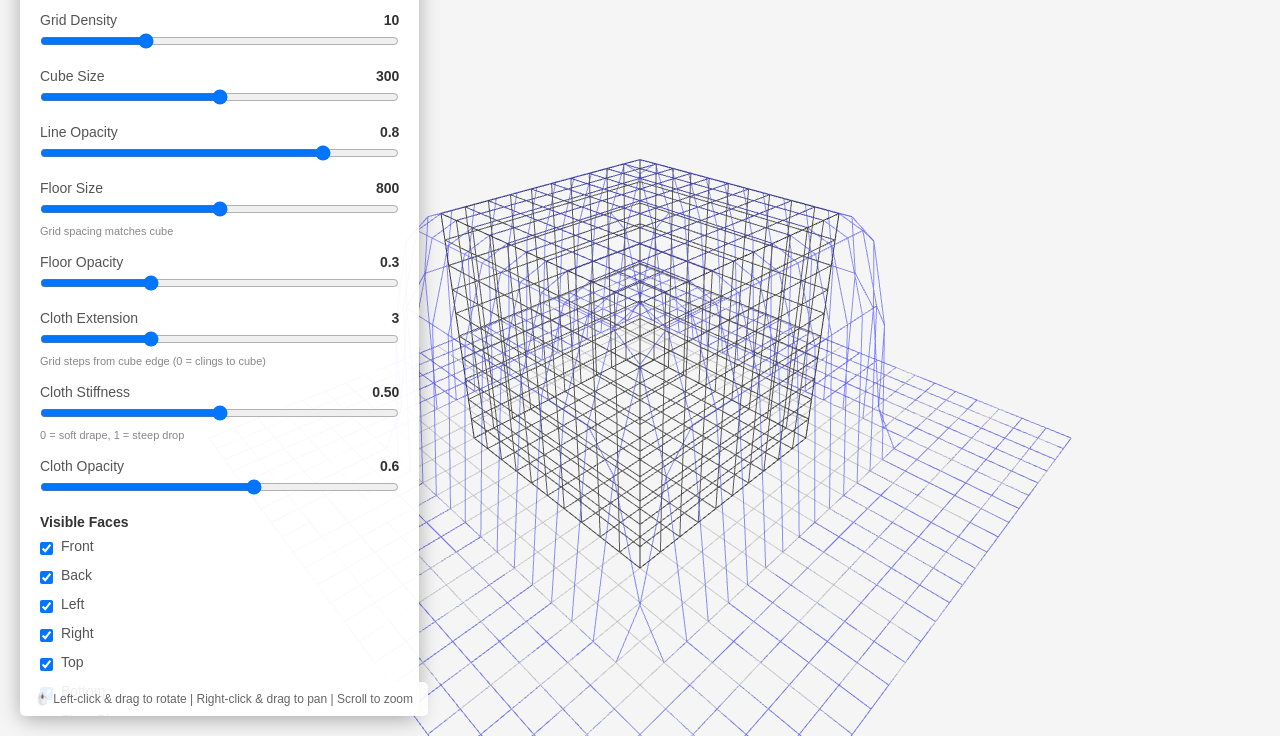
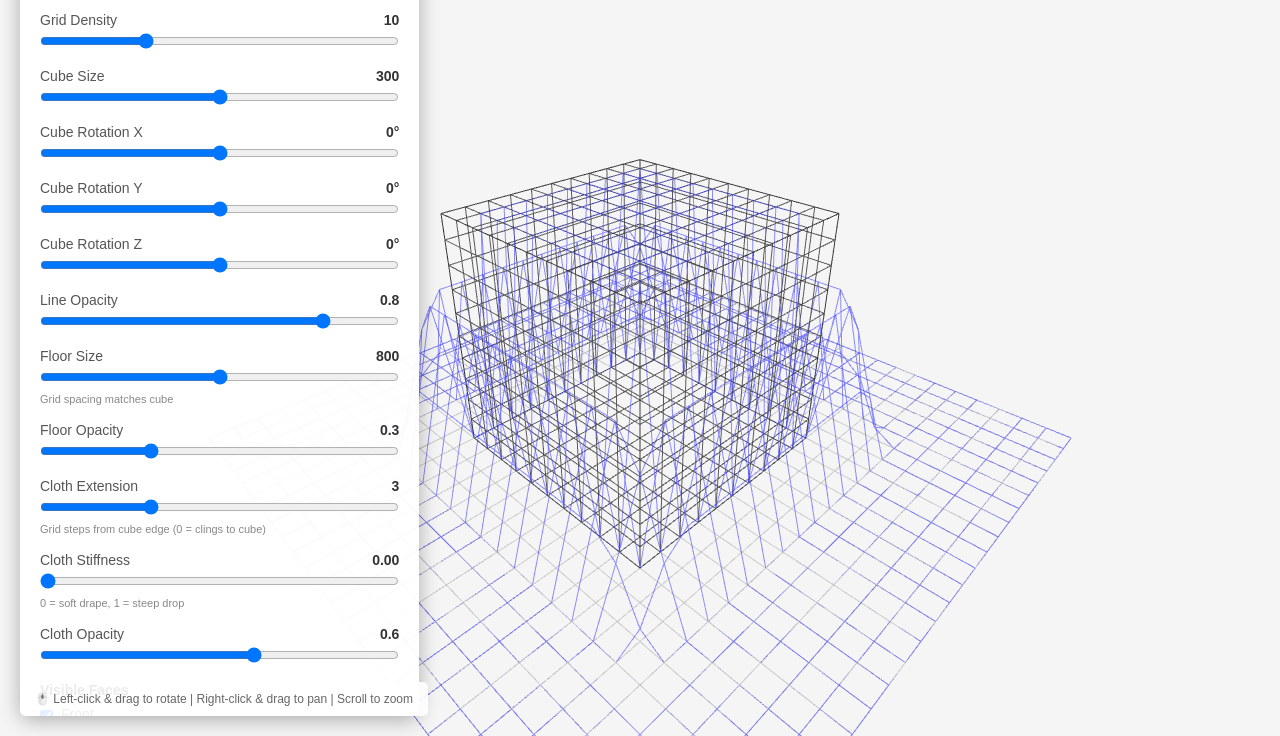
Before and after one commit to stephanschulz/grid-cube, a website: page cube-demo.html in a window 1280 px wide. Shown: the part 64-800 px from the top of the page. Drawn offline with nearby package versions, Linux system fonts and the light colour scheme; animation ran at ten frames a second.

Commit message:
cloth ray from top

```diff
--- a/cube-demo.html
+++ b/cube-demo.html
@@ -137,6 +137,30 @@
 
         <div class="control-group">
             <label>
+                Cube Rotation X
+                <span class="value-display" id="cubeRotationXValue">0°</span>
+            </label>
+            <input type="range" id="cubeRotationXSlider" min="-180" max="180" step="5" value="0">
+        </div>
+
+        <div class="control-group">
+            <label>
+                Cube Rotation Y
+                <span class="value-display" id="cubeRotationYValue">0°</span>
+            </label>
+            <input type="range" id="cubeRotationYSlider" min="-180" max="180" step="5" value="0">
+        </div>
+
+        <div class="control-group">
+            <label>
+                Cube Rotation Z
+                <span class="value-display" id="cubeRotationZValue">0°</span>
+            </label>
+            <input type="range" id="cubeRotationZSlider" min="-180" max="180" step="5" value="0">
+        </div>
+
+        <div class="control-group">
+            <label>
                 Line Opacity
                 <span class="value-display" id="opacityValue">0.8</span>
             </label>
@@ -172,9 +196,9 @@
         <div class="control-group">
             <label>
                 Cloth Stiffness
-                <span class="value-display" id="clothStiffnessValue">0.50</span>
+                <span class="value-display" id="clothStiffnessValue">0.00</span>
             </label>
-            <input type="range" id="clothStiffnessSlider" min="0" max="1" step="0.01" value="0.5">
+            <input type="range" id="clothStiffnessSlider" min="0" max="1" step="0.01" value="0">
             <small style="color: #888; font-size: 11px;">0 = soft drape, 1 = steep drop</small>
         </div>
 
--- a/cube-grid.js
+++ b/cube-grid.js
@@ -22,9 +22,12 @@ let config = {
     showCloth: true,      // Show cloth draping
     floorSize: 800,       // Size of the floor plane
     floorOpacity: 0.3,    // Floor grid opacity (density auto-calculated to match cube)
-    clothStiffness: 0.5,  // 0 = very soft (gradual drop), 1 = very stiff (steep drop)
+    clothStiffness: 0,    // 0 = very soft (gradual drop), 1 = very stiff (steep drop)
     clothOpacity: 0.6,    // Cloth grid opacity
-    clothExtension: 3     // How many grid steps the cloth extends from cube edge (0 = clings to cube)
+    clothExtension: 3,    // How many grid steps the cloth extends from cube edge (0 = clings to cube)
+    cubeRotationX: 0,     // Cube rotation around X axis (degrees)
+    cubeRotationY: 0,     // Cube rotation around Y axis (degrees)
+    cubeRotationZ: 0      // Cube rotation around Z axis (degrees)
 };
 
 // Initialize Three.js scene
@@ -59,6 +62,9 @@ function init() {
     // Cube group
     cubeGroup = new THREE.Group();
     scene.add(cubeGroup);
+
+    // Apply initial rotation
+    updateCubeRotation();
 
     // Lighting
     const ambientLight = new THREE.AmbientLight(0xffffff, 0.8);
@@ -149,6 +155,15 @@ function createGridFace(corners, density) {
     }
 
     return group;
+}
+
+/**
+ * Update cube rotation based on config
+ */
+function updateCubeRotation() {
+    cubeGroup.rotation.x = config.cubeRotationX * (Math.PI / 180);
+    cubeGroup.rotation.y = config.cubeRotationY * (Math.PI / 180);
+    cubeGroup.rotation.z = config.cubeRotationZ * (Math.PI / 180);
 }
 
 /**
@@ -322,56 +337,120 @@ function createCloth() {
     const halfX = (numCellsX * gridSpacing) / 2;
     const halfZ = (numCellsZ * gridSpacing) / 2;
 
+    // Create rotation matrices for the cube
+    const rotationMatrix = new THREE.Matrix4();
+    rotationMatrix.makeRotationFromEuler(new THREE.Euler(
+        config.cubeRotationX * (Math.PI / 180),
+        config.cubeRotationY * (Math.PI / 180),
+        config.cubeRotationZ * (Math.PI / 180),
+        'XYZ'
+    ));
+
+    const inverseRotationMatrix = new THREE.Matrix4();
+    inverseRotationMatrix.copy(rotationMatrix).invert();
+
     /**
-     * Calculate Y displacement (height) for a point based on its distance from the cube
-     * Points inside or on the cube get full displacement (lifted up)
-     * Points outside get displacement based on distance (with falloff)
-     * Uses smooth interpolation near corners for better visual quality
+     * Ray-cast from above to find where cloth hits the cube surface
+     * Like dropping a cloth point from high up until it touches the cube
      */
     function calculateYDisplacement(x, z) {
-        // Calculate distance from cube center in XZ plane
-        const dx = Math.abs(x);
-        const dz = Math.abs(z);
+        // Start from high above and cast ray downward
+        const rayOrigin = new THREE.Vector3(x, 1000, z);
+        const rayDirection = new THREE.Vector3(0, -1, 0); // Downward
 
-        const cubeRadius = s;
+        // Transform ray into cube's local space
+        const localRayOrigin = rayOrigin.clone().applyMatrix4(inverseRotationMatrix);
+        const localRayDirection = rayDirection.clone().applyMatrix4(inverseRotationMatrix).normalize();
 
-        // Calculate distance from cube boundary using smooth interpolation
+        // Check intersection with cube bounds in local space
+        const cubeMin = new THREE.Vector3(-s, -s, -s);
+        const cubeMax = new THREE.Vector3(s, s, s);
+
+        // Ray-box intersection
+        const tMin = new THREE.Vector3();
+        const tMax = new THREE.Vector3();
+
+        tMin.x = (cubeMin.x - localRayOrigin.x) / localRayDirection.x;
+        tMax.x = (cubeMax.x - localRayOrigin.x) / localRayDirection.x;
+        tMin.y = (cubeMin.y - localRayOrigin.y) / localRayDirection.y;
+        tMax.y = (cubeMax.y - localRayOrigin.y) / localRayDirection.y;
+        tMin.z = (cubeMin.z - localRayOrigin.z) / localRayDirection.z;
+        tMax.z = (cubeMax.z - localRayOrigin.z) / localRayDirection.z;
+
+        // Swap if needed
+        if (tMin.x > tMax.x) [tMin.x, tMax.x] = [tMax.x, tMin.x];
+        if (tMin.y > tMax.y) [tMin.y, tMax.y] = [tMax.y, tMin.y];
+        if (tMin.z > tMax.z) [tMin.z, tMax.z] = [tMax.z, tMin.z];
+
+        const tEnter = Math.max(tMin.x, tMin.y, tMin.z);
+        const tExit = Math.min(tMax.x, tMax.y, tMax.z);
+
+        let hitHeight = 0;
+
+        // Check if ray hits cube
+        if (tEnter <= tExit && tExit >= 0) {
+            // Ray hits cube - find the entry point (top surface)
+            const hitPoint = localRayOrigin.clone().add(
+                localRayDirection.clone().multiplyScalar(tEnter)
+            );
+
+            // Transform hit point back to world space
+            const worldHitPoint = hitPoint.clone().applyMatrix4(rotationMatrix);
+            hitHeight = worldHitPoint.y - floorY;
+        }
+
+        // If no hit or hit is below floor, check for falloff zone
+        if (hitHeight <= 0) {
+            // Calculate distance from cube edge in XZ plane
+            const worldPoint = new THREE.Vector3(x, 0, z);
+            const localPoint = worldPoint.clone().applyMatrix4(inverseRotationMatrix);
+
+            const dx = Math.abs(localPoint.x);
+            const dz = Math.abs(localPoint.z);
+
             let distanceFromCube;
 
-        // Inside cube: negative distance (how far inside)
-        if (dx <= cubeRadius && dz <= cubeRadius) {
-            // Fully inside - full displacement
-            return config.cubeSize;
+            if (dx <= s && dz <= s) {
+                // Inside cube footprint but no hit - shouldn't happen
+                return 0;
             }
 
-        // Outside cube: calculate smooth distance from nearest edge/corner
-        if (dx <= cubeRadius) {
-            // Outside in Z direction only (near side edge)
-            distanceFromCube = dz - cubeRadius;
-        } else if (dz <= cubeRadius) {
-            // Outside in X direction only (near side edge)
-            distanceFromCube = dx - cubeRadius;
+            // Calculate distance from cube edge
+            if (dx <= s) {
+                distanceFromCube = dz - s;
+            } else if (dz <= s) {
+                distanceFromCube = dx - s;
             } else {
-            // Outside in both directions (near corner)
-            // Use Euclidean distance from corner for smooth interpolation
-            const cornerDx = dx - cubeRadius;
-            const cornerDz = dz - cubeRadius;
+                const cornerDx = dx - s;
+                const cornerDz = dz - s;
                 distanceFromCube = Math.sqrt(cornerDx * cornerDx + cornerDz * cornerDz);
             }
 
-        // Influence distance is based on clothExtension (in grid steps)
+            // Apply influence distance
             const influenceDistance = config.clothExtension * gridSpacing;
 
             if (influenceDistance === 0 || distanceFromCube > influenceDistance) {
-            return 0; // No displacement beyond influence distance
+                return 0;
             }
+
+            // Find the height at the cube edge for falloff
+            const edgePoint = new THREE.Vector3(
+                Math.max(-s, Math.min(s, localPoint.x)),
+                s, // Top of cube
+                Math.max(-s, Math.min(s, localPoint.z))
+            );
+            const worldEdgePoint = edgePoint.clone().applyMatrix4(rotationMatrix);
+            const edgeHeight = worldEdgePoint.y - floorY;
 
             // Exponential falloff
             const normalizedDistance = distanceFromCube / influenceDistance;
             const exponent = 1 + (config.clothStiffness * 4);
             const falloff = 1 - Math.pow(normalizedDistance, exponent);
 
-        return config.cubeSize * falloff;
+            return Math.max(0, edgeHeight * falloff);
+        }
+
+        return Math.max(0, hitHeight);
     }
 
     // Create a 2D grid of points with Y displacement (height)
@@ -464,6 +543,27 @@ function setupUI() {
         createCloth();
     });
 
+    document.getElementById('cubeRotationXSlider').addEventListener('input', (e) => {
+        config.cubeRotationX = parseInt(e.target.value);
+        document.getElementById('cubeRotationXValue').textContent = config.cubeRotationX + '°';
+        updateCubeRotation();
+        createCloth(); // Update cloth to match rotated cube
+    });
+
+    document.getElementById('cubeRotationYSlider').addEventListener('input', (e) => {
+        config.cubeRotationY = parseInt(e.target.value);
+        document.getElementById('cubeRotationYValue').textContent = config.cubeRotationY + '°';
+        updateCubeRotation();
+        createCloth(); // Update cloth to match rotated cube
+    });
+
+    document.getElementById('cubeRotationZSlider').addEventListener('input', (e) => {
+        config.cubeRotationZ = parseInt(e.target.value);
+        document.getElementById('cubeRotationZValue').textContent = config.cubeRotationZ + '°';
+        updateCubeRotation();
+        createCloth(); // Update cloth to match rotated cube
+    });
+
     document.getElementById('clothOpacitySlider').addEventListener('input', (e) => {
         config.clothOpacity = parseFloat(e.target.value);
         document.getElementById('clothOpacityValue').textContent = config.clothOpacity.toFixed(1);
```
Lines whose indentation alone changed are shown as unchanged.
